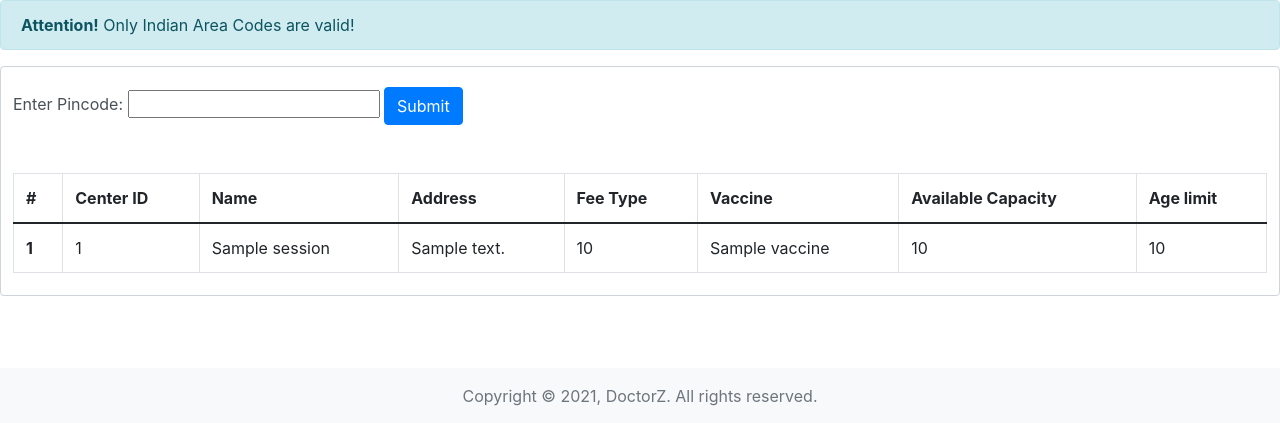
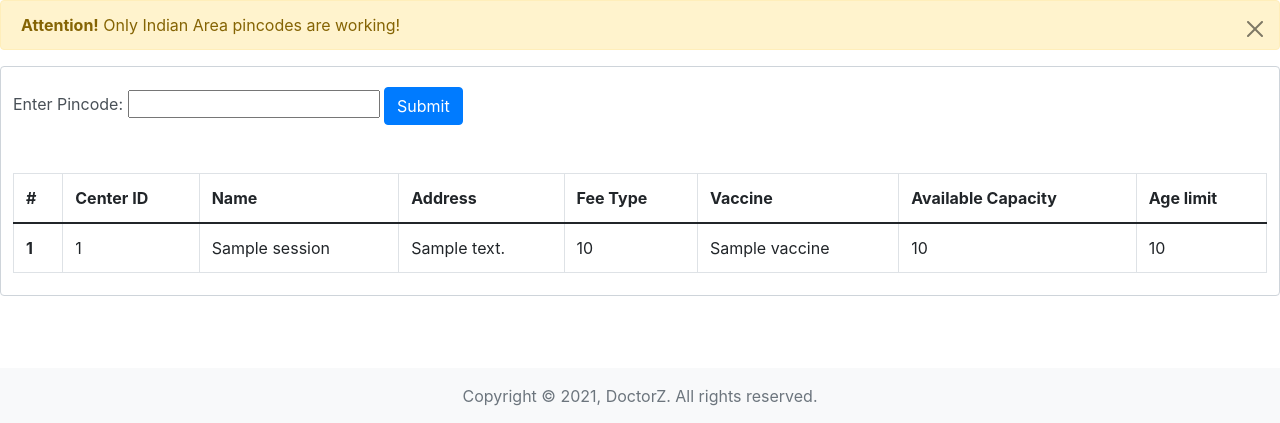
Before and after one commit to rebel47/DoctorZ, a Django app: page /vaccine in a window 1280 px wide. Shown: the part 66-489 px from the top of the page. Run offline with Django 3.2, Linux system fonts and the light colour scheme; a database or web service that is not in the repository returns one stand-in record (values such as "Sample title"); data that the repository does not hold is empty; some libraries are stand-ins or nearby versions.

Commit message:
Update vaccine_data.html

```diff
--- a/templates/vaccine_data.html
+++ b/templates/vaccine_data.html
@@ -5,10 +5,12 @@
         padding-top: 20px;
     }
 </style>
-<div class="alert alert-info">
-  <strong>Attention!</strong> Only Indian Area Codes are valid!
+<div>
+    <div class="alert alert-warning alert-dismissible fade show" role="alert">
+  <strong>Attention!</strong> Only Indian Area pincodes are working!
+  <button type="button" class="btn-close" data-bs-dismiss="alert" aria-label="Close"></button>
 </div>
-<div>
+
     <div class="form-control formy">
         <form method="GET" action="">
             <label for="pincode" style="margin: 5px 0px 5px 0px;">Enter Pincode: </label>
```
